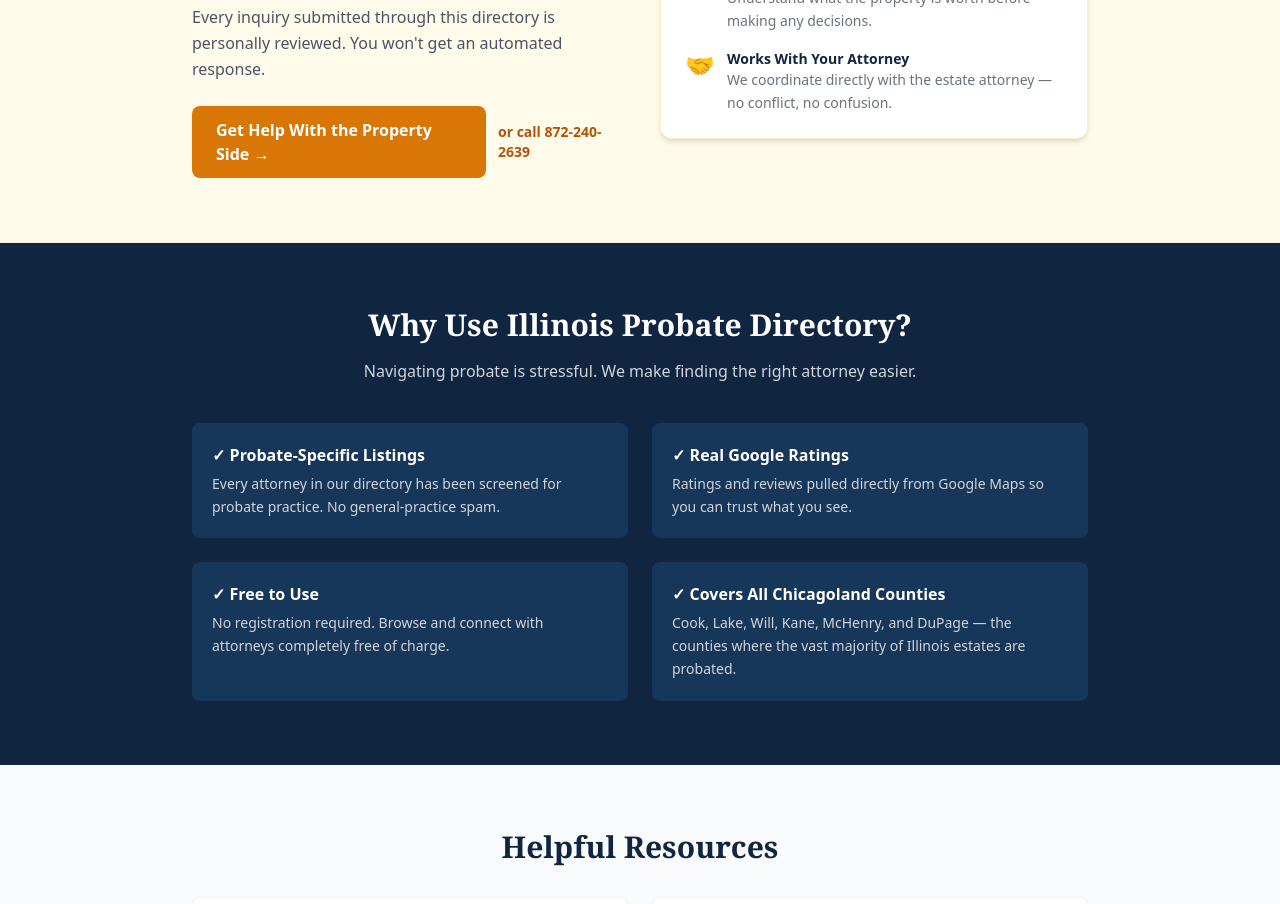
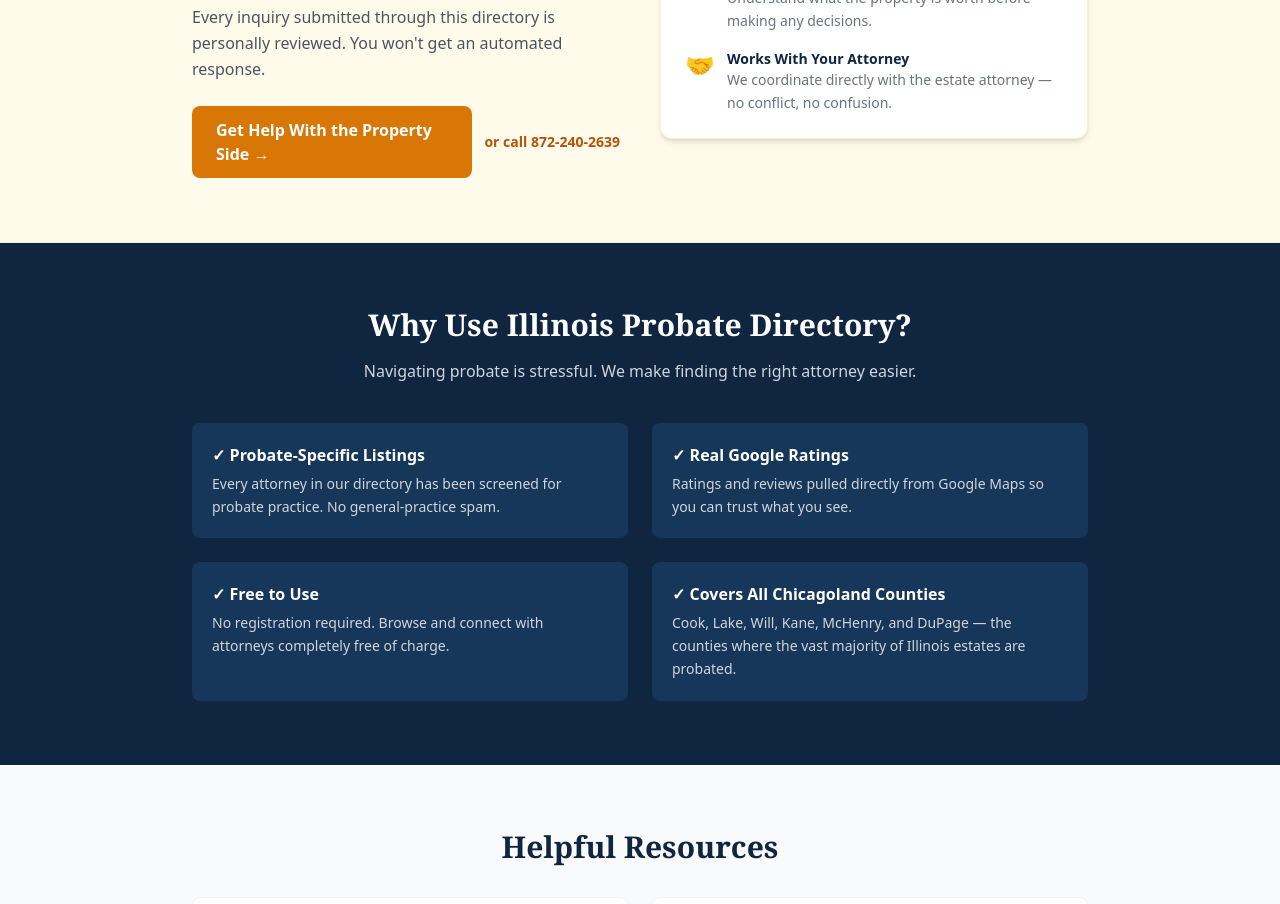
Before and after one commit to arouvalis/illinois-probate-directory, a Next.js app: page / in a window 1280 px wide. Shown: the part 2580-3484 px from the top of the page. Built offline with nearby package versions, Linux system fonts and the light colour scheme.

Commit message:
Fix phone number wrapping in ForFamiliesBanner

```diff
--- a/src/components/ForFamiliesBanner.tsx
+++ b/src/components/ForFamiliesBanner.tsx
@@ -37,7 +37,7 @@ export default function ForFamiliesBanner() {
               </Link>
               <a
                 href="tel:8722402639"
-                className="text-amber-700 font-semibold text-sm hover:text-amber-800 transition-colors"
+                className="text-amber-700 font-semibold text-sm hover:text-amber-800 transition-colors whitespace-nowrap"
               >
                 or call 872-240-2639
               </a>
```
